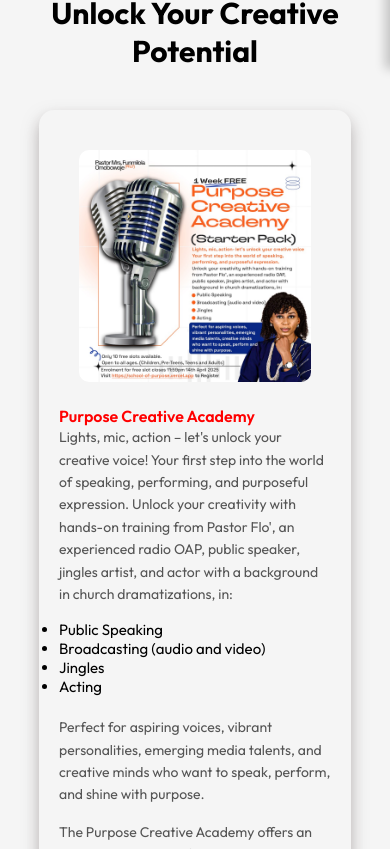
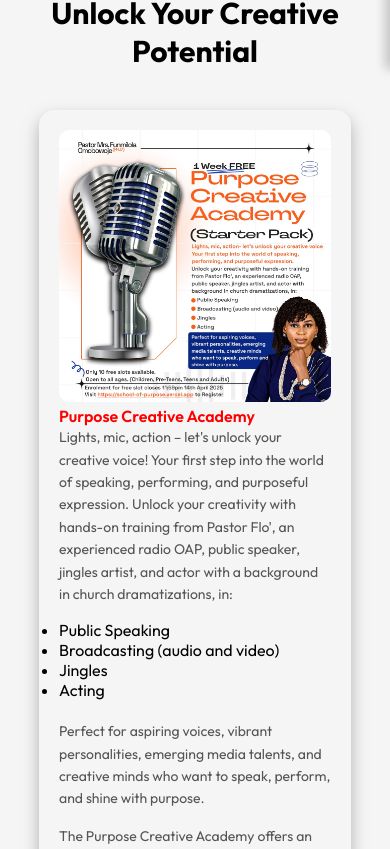
Before and after one commit to DuoDduo/Purpose-Academy, a React (Vite) app: page / in a window 390 px wide. Shown: the part 775-1624 px from the top of the page. Built offline with nearby package versions, Linux system fonts and the light colour scheme.

Commit message:
edited css

```diff
--- a/src/components/About/About.css
+++ b/src/components/About/About.css
@@ -39,9 +39,9 @@
   margin: 10px 0;
   max-width: 400px;
 }
-.creative li{
+/* .creative li{
   font-size:15px;
-}
+} */
 .about p {
   color: #555;
   margin-bottom: 15px;
--- a/src/components/Creative/Creative.css
+++ b/src/components/Creative/Creative.css
@@ -9,14 +9,14 @@
     /* background-color: #f8f8f8; */
     box-shadow: 0 8px 16px rgba(136, 129, 129, 0.614); /* Adjust shadow as needed */
   }
-  .about-left {
+  .creative-left {
     flex-basis: 40%;
     position: relative;
   }
-  .about-right {
+  .creative-right {
     flex-basis: 56%;
   }
-  .about-img {
+  .creative-img {
     width: 100%;
     border-radius: 10px;
   }
@@ -55,21 +55,21 @@
       padding: 20px 20px;
       /* width: 100%; */
     }
-    .about-left {
+    .creative-left {
       flex-basis: 100%;
-      margin: 20px;
+      /* margin: 10px; */
       order: -1;
     }
-    .about-right {
+    .creative-right {
       flex-basis: 100%;
     }
-    .about-right h3 {
+    .creative-right h3 {
       font-size: 16px;
     }
-    .about-right h2 {
+    .creative-right h2 {
       font-size: 20px;
     }
-    .about-right p {
+    .creative-right p {
       font-size: 14px;
     }
   }
--- a/src/components/Creative/Creative.jsx
+++ b/src/components/Creative/Creative.jsx
@@ -8,10 +8,10 @@
 
   return (
     <div className='creative' >
-      <div className="about-left">
-        <img src={about_img} alt="" className='about-img' />
+      <div className="creative-left">
+        <img src={about_img} alt="" className='creative-img' />
       </div>
-      <div className="about-right">
+      <div className="creative-right">
         <h3> Purpose Creative Academy</h3>
         <p>Lights, mic, action – let's unlock your creative voice! Your first step into the world of speaking, performing, and purposeful expression. Unlock your creativity with hands-on training from Pastor Flo', an experienced radio OAP, public speaker, jingles artist, and actor with a background in church dramatizations, in:</p>
 
--- a/src/components/Mission/Mission.css
+++ b/src/components/Mission/Mission.css
@@ -73,6 +73,9 @@
   .mission-vision-section {
     grid-template-columns: 1fr; /* Single column on mobile */
   }
+  .mission p li{
+    font-size: 14px;
+  }
   .section-card {
     text-align: center;
   }
--- a/src/components/Vissionaire/Visionnaire.css
+++ b/src/components/Vissionaire/Visionnaire.css
@@ -11,12 +11,12 @@
 .about-card {
   display: flex;
   align-items: center;
-  justify-content: space-between;
+  justify-content: center;
   background: #fff;
   box-shadow: 0 6px 12px rgba(0, 0, 0, 0.1);
   border-radius: 12px;
   padding: 20px;
-  gap: 10px;
+  gap: 30px;
 }
 
 /* Reverse layout for alternating sections */
@@ -26,7 +26,7 @@
 
 /* Image Styling */
 .about-image {
-  flex: 1; /* Allows flexibility in resizing */
+  flex: 0.5; /* Allows flexibility in resizing */
   display: flex;
   justify-content: center;
 }
```
